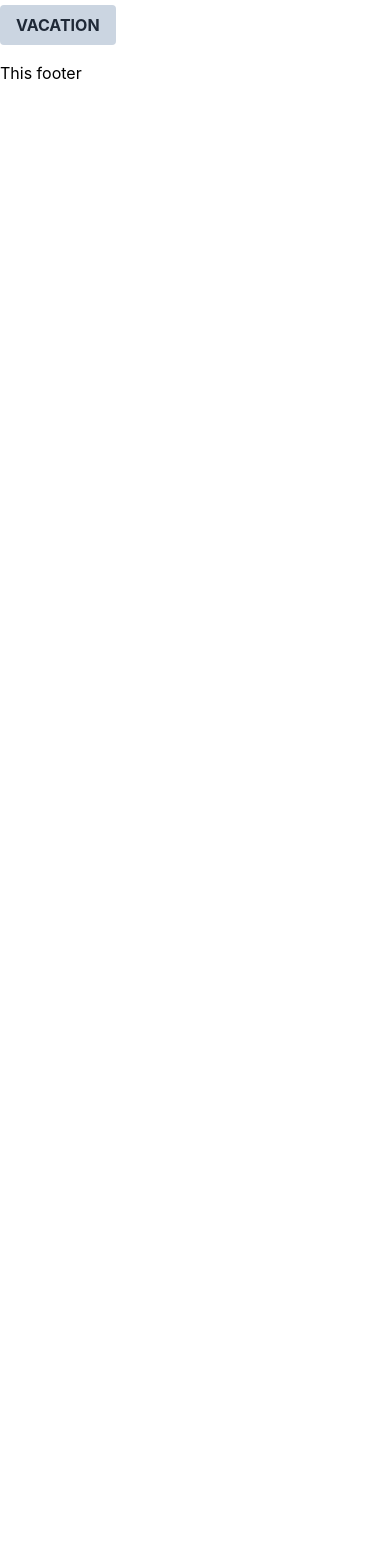
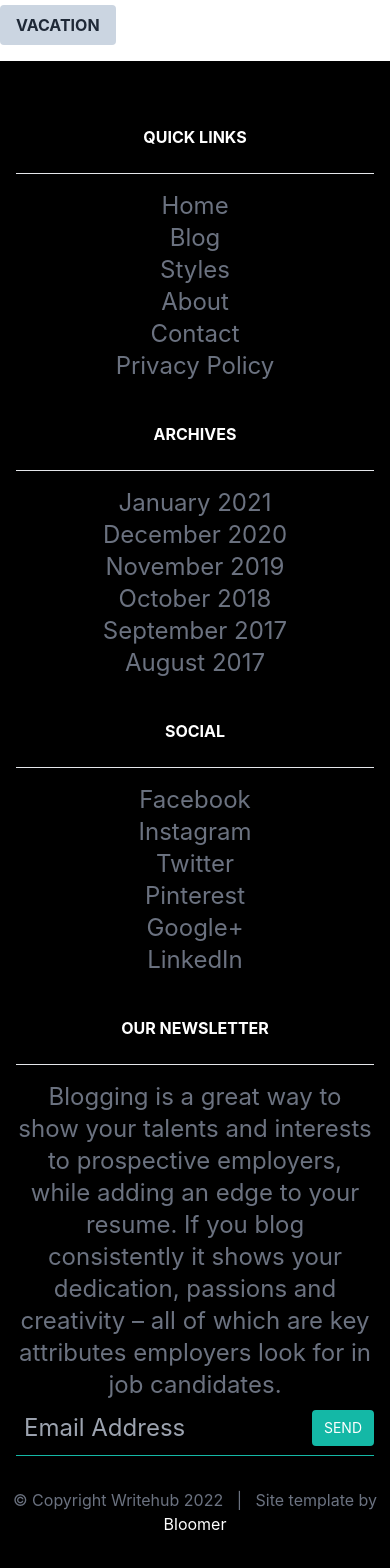
Before and after one commit to mdabdullaalnoman/Read-and-Write-Hub-Client, a React (Create React App) app: page /home in a window 390 px wide. Shown: the part 2060-3628 px from the top of the page. Before the commit the page ends 2145 px from the top, so only its background shows below. Built offline with nearby package versions, Linux system fonts and the light colour scheme; no server answers.

Commit message:
responsive footer added

```diff
--- a/src/SharedComponent/Footer.js
+++ b/src/SharedComponent/Footer.js
@@ -3,7 +3,90 @@ import React from "react";
 const Footer = () => {
   return (
     <div>
-      <h1>This footer</h1>
+      <div className="grid sm:grid-cols-3  lg:grid-cols-4 gap-2 bg-black text-gray-500 py-8 px-4 lg:py-16 lg:px-16 text-2xl text-center sm:text-sm mx-auto">
+        <div className="mt-8 sm:mt-0">
+          <div>
+            <h3 className="pb-6 text-white text-base font-bold">QUICK LINKS</h3>
+          </div>
+          <hr />
+          <div className="pt-4">
+            <div>Home</div>
+            <div>Blog</div>
+            <div>Styles</div>
+            <div>About</div>
+            <div>Contact</div>
+            <div>Privacy Policy</div>
+          </div>
+        </div>
+
+        <div className="mt-8 sm:mt-0">
+          <div>
+            <h3 className="pb-6 text-white text-base font-bold">ARCHIVES</h3>
+          </div>
+          <hr />
+          <div className="pt-4">
+            <div>January 2021</div>
+            <div>December 2020</div>
+            <div>November 2019</div>
+            <div>October 2018</div>
+            <div>September 2017</div>
+            <div>August 2017</div>
+          </div>
+        </div>
+
+        <div className="mt-8 sm:mt-0">
+          <div>
+            <h3 className="pb-6 text-white text-base font-bold">SOCIAL</h3>
+          </div>
+          <hr />
+          <div className="pt-4">
+            <div>Facebook</div>
+            <div>Instagram</div>
+            <div>Twitter</div>
+            <div>Pinterest</div>
+            <div>Google+</div>
+            <div>LinkedIn</div>
+          </div>
+        </div>
+
+        <div className="sm:col-span-3 lg:col-span-1 mt-8 sm:mt-0">
+          <div>
+            <h3 className="pb-6 text-white text-base font-bold">
+              OUR NEWSLETTER
+            </h3>
+          </div>
+          <hr />
+          <div className="pt-4">
+            <p>
+              Blogging is a great way to show your talents and interests to
+              prospective employers, while adding an edge to your resume. If you
+              blog consistently it shows your dedication, passions and
+              creativity – all of which are key attributes employers look for in
+              job candidates.
+            </p>
+          </div>
+          <form className="">
+            <div className="flex items-center border-b border-teal-500 py-2 w-full">
+              <input
+                className="appearance-none bg-transparent border-none text-gray-700 mr-3 py-1 px-2 leading-tight focus:outline-none w-full"
+                type="text"
+                placeholder="Email Address"
+                aria-label="Email Address"
+              />
+              <button
+                className="flex-shrink-0 bg-teal-500 hover:bg-teal-700 border-teal-500 hover:border-teal-700 text-sm border-4 text-white py-1 px-2 rounded"
+                type="button"
+              >
+                SEND
+              </button>
+            </div>
+          </form>
+        </div>
+      </div>
+      <div className="bg-black sm:pl-16 text-gray-500 pb-8 text-center pl-0">
+        &copy; Copyright Writehub 2022 &nbsp;&nbsp;|&nbsp;&nbsp; Site template
+        by <span className="text-white"> Bloomer</span>
+      </div>
     </div>
   );
 };
```
